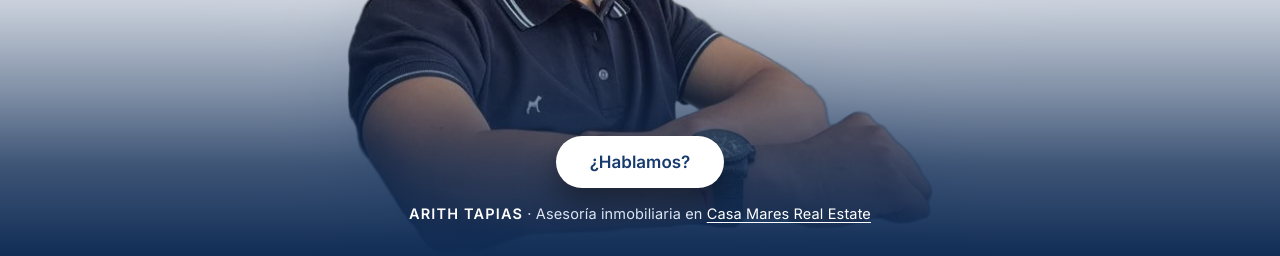
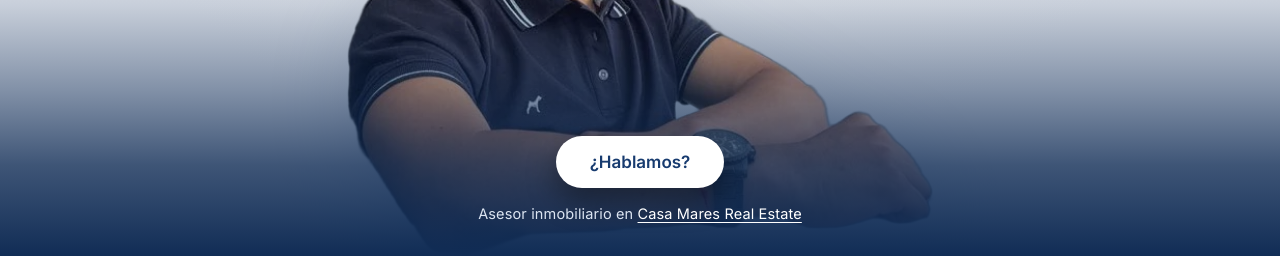
Before and after one commit to arithtapias-arch/MetodoCasaMares, a plain HTML site: page index.html in a window 1280 px wide. Shown: the part 544-800 px from the top of the page. Drawn offline with Linux system fonts and the light colour scheme.

Commit message:
Update photo caption text
Co-Authored-By: Claude Opus 5.5 <noreply@anthropic.com>
Claude-Session: https://claude.ai/code/session_01LcqhMi1M41h6mV3bzV4MyB

```diff
--- a/index.html
+++ b/index.html
@@ -207,11 +207,11 @@ footer a{color:#fff}
   <p class="intro-tag">Vender una casa ya no es poner un anuncio.</p>
   <div class="intro-stage">
    <h1 class="intro-name"><span>ARITH</span><span>TAPIAS</span></h1>
-   <img class="intro-photo" src="arith-tapias.webp" width="565" height="571" alt="Arith Tapias, asesoría inmobiliaria en Casa Mares Real Estate" fetchpriority="high">
+   <img class="intro-photo" src="arith-tapias.webp" width="565" height="571" alt="Arith Tapias, asesor inmobiliario en Casa Mares Real Estate" fetchpriority="high">
   </div>
   <div class="intro-foot">
    <a class="btn" href="#valoracion">¿Hablamos?</a>
-   <p class="intro-cap"><b>ARITH TAPIAS</b> · Asesoría inmobiliaria en <a id="cmLink" href="#" target="_blank" rel="noopener">Casa Mares Real Estate</a></p>
+   <p class="intro-cap">Asesor inmobiliario en <a id="cmLink" href="#" target="_blank" rel="noopener">Casa Mares Real Estate</a></p>
   </div>
  </section>
  <section class="hero">
```
